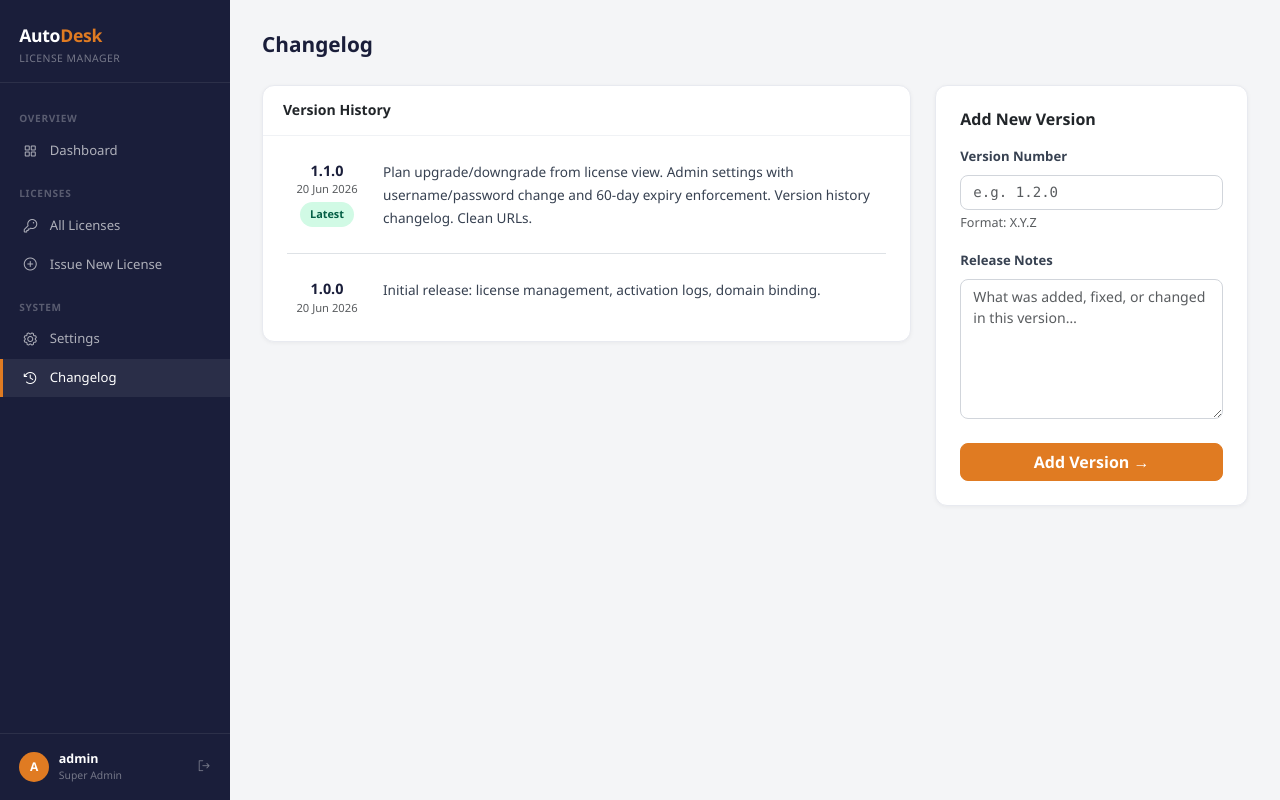
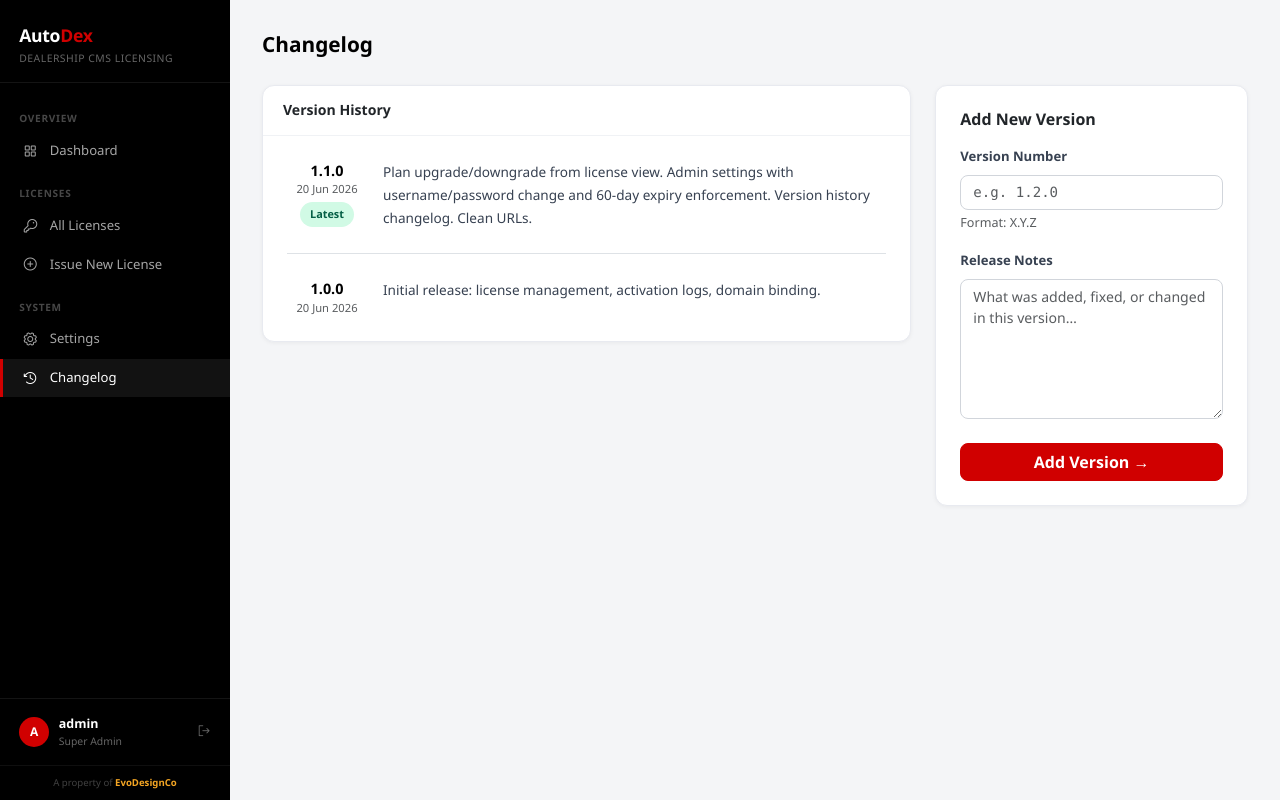
Before and after one commit to efevictor/autodex-cms-license-server, a PHP site: page /changelog in a window 1280 px wide. Run offline with PHP 8.4, Linux system fonts and the light colour scheme; the visitor is signed in with stand-in values (Sample User, id 1); data comes from the database, SQL or seed files in the repository; some libraries are stand-ins or nearby versions.

Commit message:
Rebrand to AutoDex with EvoDesignCo identity and new brand colours
- Brand colours: primary #d00000, secondary #000, accent #F5A623
- Product renamed from AutoDesk CMS to AutoDex
- Subtitle updated to "Dealership CMS Licensing" across UI
- "A property of EvoDesignCo" added to sidebar footer and login page
- Login page background updated to #000 with red brand accents
- All #1a1e3a dark navy references replaced with #000

Co-Authored-By: Claude Sonnet 4.6 <noreply@anthropic.com>

```diff
--- a/api/validate.php
+++ b/api/validate.php
@@ -1,6 +1,6 @@
 <?php
 /**
- * AutoDesk CMS — License Validation API
+ * AutoDex — Dealership CMS License Validation API
  * Host this on YOUR server at: https://licenses.yourproduct.com/api/validate
  *
  * This endpoint receives a POST request from the CMS installer and
--- a/config.example.php
+++ b/config.example.php
@@ -1,6 +1,6 @@
 <?php
 /**
- * AutoDesk CMS — License Server Configuration
+ * AutoDex — Dealership CMS License Server Configuration
  * Copy this file to config.php and fill in your values.
  * NEVER commit config.php to git.
  */
@@ -17,5 +17,5 @@ define('LS_ADMIN_PASS_HASH', 'REPLACE_WITH_HASH');
 
 // The public URL of this license server (no trailing slash)
 define('LS_URL',     'https://license.evodesignco.com');
-define('LS_PRODUCT', 'AutoDesk CMS');
+define('LS_PRODUCT', 'AutoDex');
 define('LS_SESSION', 'ls_admin_sess');
--- a/layout/header.php
+++ b/layout/header.php
@@ -3,13 +3,14 @@
 <head>
     <meta charset="utf-8">
     <meta name="viewport" content="width=device-width, initial-scale=1">
-    <title><?= e($page_title ?? 'Dashboard') ?> — License Manager</title>
+    <title><?= e($page_title ?? 'Dashboard') ?> — AutoDex</title>
     <link rel="stylesheet" href="https://cdn.jsdelivr.net/npm/bootstrap@5.3.3/dist/css/bootstrap.min.css">
     <link rel="stylesheet" href="https://cdn.jsdelivr.net/npm/@phosphor-icons/web@2.1.1/src/regular/style.css">
     <style>
         :root {
-            --brand:   #E07B22;
-            --dark:    #1a1e3a;
+            --brand:   #d00000;
+            --dark:    #000000;
+            --accent:  #F5A623;
             --sidebar: 230px;
         }
         body         { background: #f4f5f7; font-family: 'Segoe UI', system-ui, sans-serif; font-size: .9rem; }
@@ -35,7 +36,7 @@
         /* Main area */
         .ls-main     { margin-left: var(--sidebar); padding: 2rem; min-height: 100vh; }
         .ls-topbar   { display: flex; align-items: center; justify-content: space-between; margin-bottom: 1.75rem; }
-        .ls-title    { font-size: 1.3rem; font-weight: 700; color: #1a1e3a; margin: 0; }
+        .ls-title    { font-size: 1.3rem; font-weight: 700; color: #000; margin: 0; }
 
         /* Cards */
         .ls-card     { background: #fff; border-radius: 12px; border: 1px solid #e8eaf0; box-shadow: 0 1px 4px rgba(0,0,0,.05); }
@@ -44,7 +45,7 @@
 
         /* Stat cards */
         .stat-card   { background: #fff; border-radius: 12px; border: 1px solid #e8eaf0; padding: 1.25rem 1.4rem; }
-        .stat-val    { font-size: 2rem; font-weight: 800; color: #1a1e3a; line-height: 1; }
+        .stat-val    { font-size: 2rem; font-weight: 800; color: #000; line-height: 1; }
         .stat-lbl    { font-size: .75rem; color: #6c757d; font-weight: 500; margin-top: .3rem; }
         .stat-icon   { width: 42px; height: 42px; border-radius: 10px; display: flex; align-items: center; justify-content: center; font-size: 1.15rem; }
 
@@ -64,9 +65,9 @@
         /* Forms */
         .form-label  { font-weight: 600; font-size: .82rem; color: #374151; }
         .form-control, .form-select { font-size: .88rem; border-radius: 8px; border-color: #d1d5db; }
-        .form-control:focus, .form-select:focus { border-color: var(--brand); box-shadow: 0 0 0 3px rgba(224,123,34,.15); }
+        .form-control:focus, .form-select:focus { border-color: var(--brand); box-shadow: 0 0 0 3px rgba(208,0,0,.15); }
         .btn-brand   { background: var(--brand); border-color: var(--brand); color: #fff; font-weight: 600; border-radius: 8px; }
-        .btn-brand:hover { background: #c56b1a; border-color: #c56b1a; color: #fff; }
+        .btn-brand:hover { background: #b30000; border-color: #b30000; color: #fff; }
 
         /* Key display */
         .lic-key     { font-family: monospace; font-size: .88rem; background: #f8f9fb; border: 1px solid #e8eaf0; border-radius: 6px; padding: .3rem .65rem; letter-spacing: .05em; }
@@ -79,8 +80,8 @@
 <!-- Sidebar -->
 <aside class="ls-sidebar">
     <div class="ls-logo">
-        <div class="ls-logo-txt">Auto<span>Desk</span></div>
-        <div class="ls-logo-sub">License Manager</div>
+        <div class="ls-logo-txt">Auto<span>Dex</span></div>
+        <div class="ls-logo-sub">Dealership CMS Licensing</div>
     </div>
 
     <nav class="ls-nav">
@@ -115,10 +116,13 @@
     <div class="ls-user">
         <div class="ls-user-av">A</div>
         <div>
-            <div class="ls-user-name"><?= e(LS_ADMIN_USER) ?></div>
+            <div class="ls-user-name"><?= e(ls_setting('admin_username', LS_ADMIN_USER)) ?></div>
             <div class="ls-user-role">Super Admin</div>
         </div>
         <a href="<?= ls_url('logout') ?>" class="ls-logout" title="Sign Out"><i class="ph ph-sign-out"></i></a>
+    </div>
+    <div style="padding:.6rem 1.2rem;border-top:1px solid rgba(255,255,255,.06);font-size:.6rem;color:rgba(255,255,255,.25);text-align:center">
+        A property of <span style="color:var(--accent);font-weight:600">EvoDesignCo</span>
     </div>
 </aside>
 
--- a/pages/changelog.php
+++ b/pages/changelog.php
@@ -51,7 +51,7 @@ require __DIR__ . '/../layout/header.php';
                 <?php foreach ($versions as $i => $v): ?>
                 <div class="d-flex gap-3 <?= $i < count($versions) - 1 ? 'mb-4 pb-4 border-bottom' : '' ?>">
                     <div class="flex-shrink-0 text-center" style="width:80px">
-                        <div class="fw-bold" style="font-size:.9rem;color:#1a1e3a"><?= e($v['version']) ?></div>
+                        <div class="fw-bold" style="font-size:.9rem;color:#000"><?= e($v['version']) ?></div>
                         <div class="text-muted" style="font-size:.7rem"><?= date('d M Y', strtotime($v['released_at'])) ?></div>
                         <?php if ($i === 0): ?>
                         <span class="badge-active mt-1 d-inline-block">Latest</span>
--- a/schema.sql
+++ b/schema.sql
@@ -1,5 +1,5 @@
 -- ============================================================
--- AutoDesk CMS — License Server Database Schema
+-- AutoDex — Dealership CMS License Server Database Schema
 -- Host this on your own server, separate from the CMS itself
 -- ============================================================
 
@@ -55,7 +55,7 @@ CREATE TABLE `activation_logs` (
 
 
 -- ── Seed: your product ───────────────────────────────────
-INSERT INTO `products` (`name`, `slug`, `price`) VALUES ('AutoDesk CMS', 'autodesk-cms', 99.00);
+INSERT INTO `products` (`name`, `slug`, `price`) VALUES ('AutoDex', 'autodex', 99.00);
 
 -- ── Admin Settings ───────────────────────────────────────
 CREATE TABLE `settings` (
```
Also changed, not shown: pages/login.php (+11 -10 lines).
